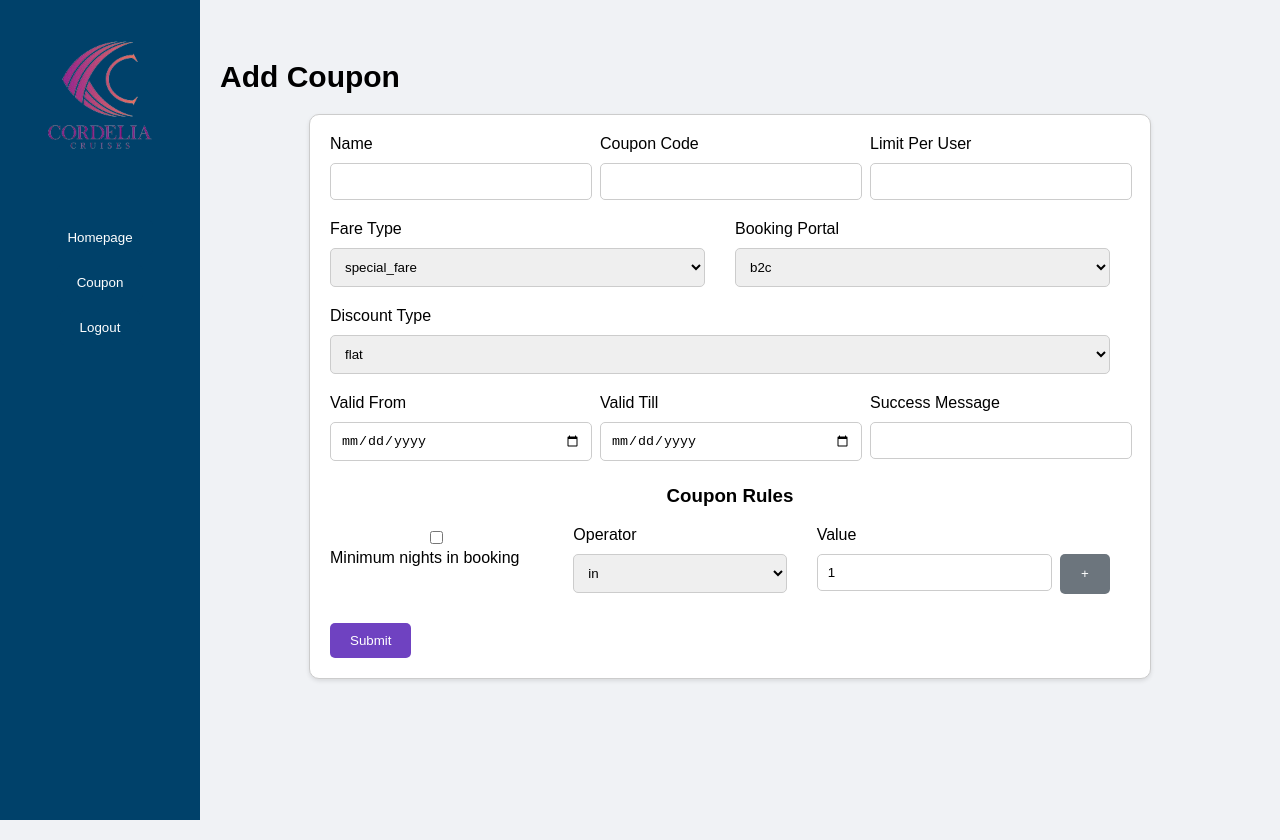
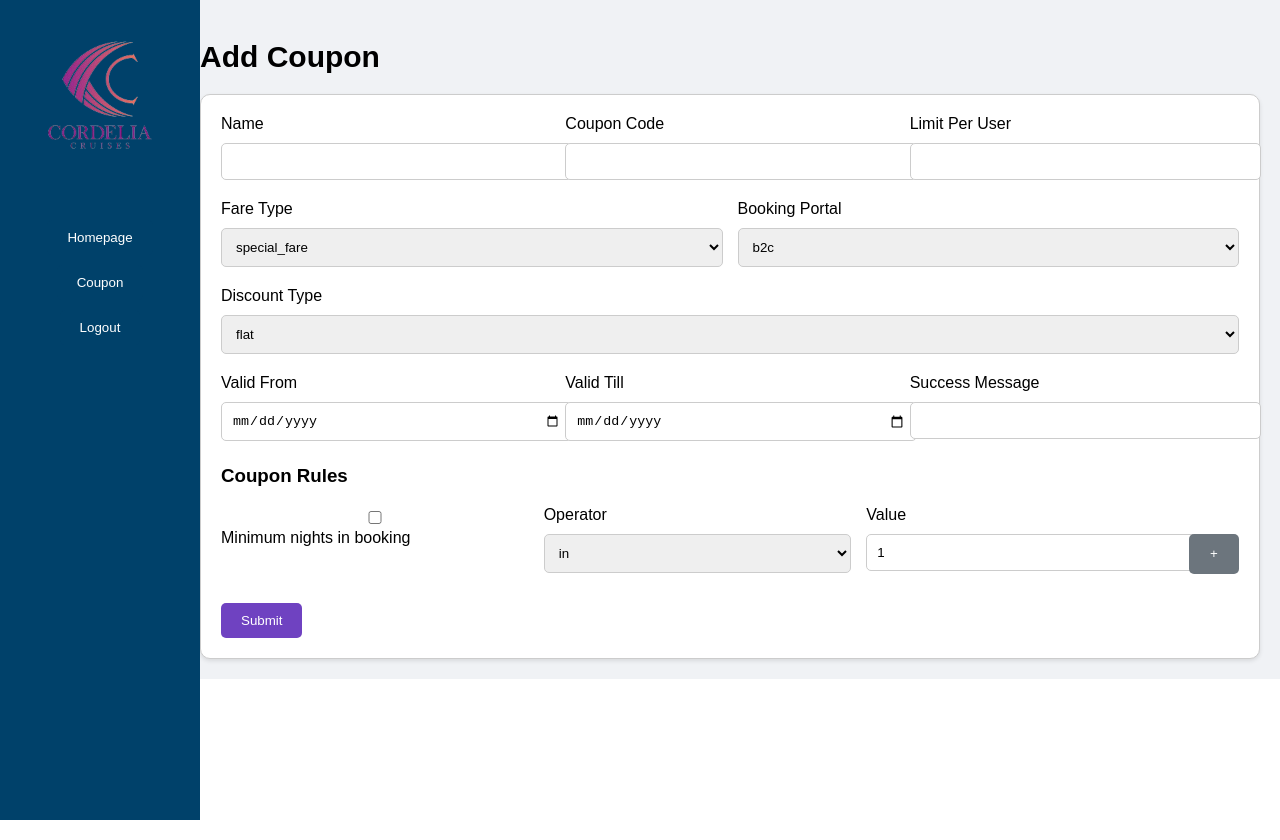
Before and after one commit to akishoreS/Coupon-Code-Generator, a React (Create React App) app: page / in a window 1280 px wide. After the commit the page ends 800 px from the top, so only its background shows below. Built offline with nearby package versions, Linux system fonts and the light colour scheme.

Commit message:
latest changes

```diff
--- a/package.json
+++ b/package.json
@@ -37,5 +37,6 @@
       "last 1 safari version"
     ]
   },
+  "homepage": ".",
   "proxy": "http://localhost:3000"
 }
--- a/src/App.js
+++ b/src/App.js
@@ -1,12 +1,16 @@
 import React from 'react';
+import { Routes, Route } from 'react-router-dom';
+import Home from './components/Home'; // Ensure you have a Home component
 import CouponForm from './components/CouponForm';
-import './App.css';
+import Logout from './components/Logout'; // Ensure you have a Logout component
 
 function App() {
     return (
-        <div className="App">
-            <CouponForm />
-        </div>
+        <Routes>
+            <Route path="/" element={<CouponForm />} />
+            <Route path="/coupons" element={<Home />} />
+            <Route path="/logout" element={<Logout />} />
+        </Routes>
     );
 }
 
--- /dev/null
+++ b/src/components/Home.js
@@ -0,0 +1,11 @@
+import React from 'react';
+
+const Home = () => {
+    return (
+        <div>
+            <h1>Home Page</h1>
+        </div>
+    );
+};
+
+export default Home;
--- /dev/null
+++ b/src/components/Logout.js
@@ -0,0 +1,11 @@
+import React from 'react';
+
+const Logout = () => {
+    return (
+        <div>
+            <h1>Logout Page</h1>
+        </div>
+    );
+};
+
+export default Logout;
--- a/src/index.js
+++ b/src/index.js
@@ -2,10 +2,13 @@ import React from 'react';
 import ReactDOM from 'react-dom';
 import './index.css';
 import App from './App';
+import { BrowserRouter } from 'react-router-dom';
 
 ReactDOM.render(
-    <React.StrictMode>
-        <App />
-    </React.StrictMode>,
-    document.getElementById('root')
+  <React.StrictMode>
+    <BrowserRouter>
+      <App />
+    </BrowserRouter>
+  </React.StrictMode>,
+  document.getElementById('root')
 );
```
